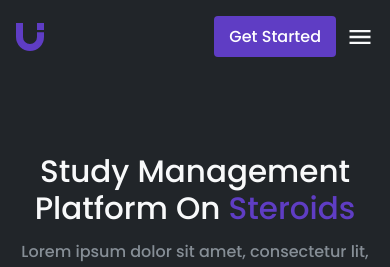
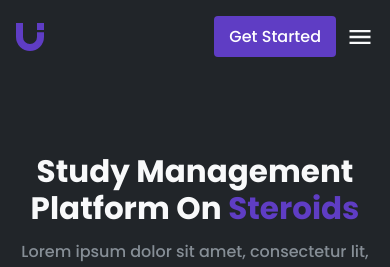
Before and after one commit to Iamdami69/UlTiMaTe-U-StUdY-MaNaGeR, a React (Create React App) app: page / in a window 390 px wide. Shown: the top 267 px of the page. Built offline with nearby package versions, Linux system fonts and the light colour scheme; no server answers.

Commit message:
Hero Header Bold on mobile

```diff
--- a/src/Components/Hero/HeroStyles.js
+++ b/src/Components/Hero/HeroStyles.js
@@ -33,15 +33,25 @@ export const HeroHeading = styled.h1`
   margin-bottom: 0.75rem;
   font-size: 1.9375rem;
   line-height: 1.2;
+  font-weight: 700;
   & span {
+    font-weight: 700;
     color: ${(props) => props.theme.brandColor};
   }
   @media only screen and (min-width: 550px) and (max-width: 768px) {
     font-size: 2.1875rem;
+    font-weight: 500;
+    & span {
+      font-weight: 500;
+    }
   }
   @media only screen and (min-width: 769px) {
+    font-weight: 500;
     margin-bottom: 1rem;
     font-size: 2.75rem;
+    & span {
+      font-weight: 500;
+    }
   }
 `;
 export const HeroParagraph = styled.p`
```
